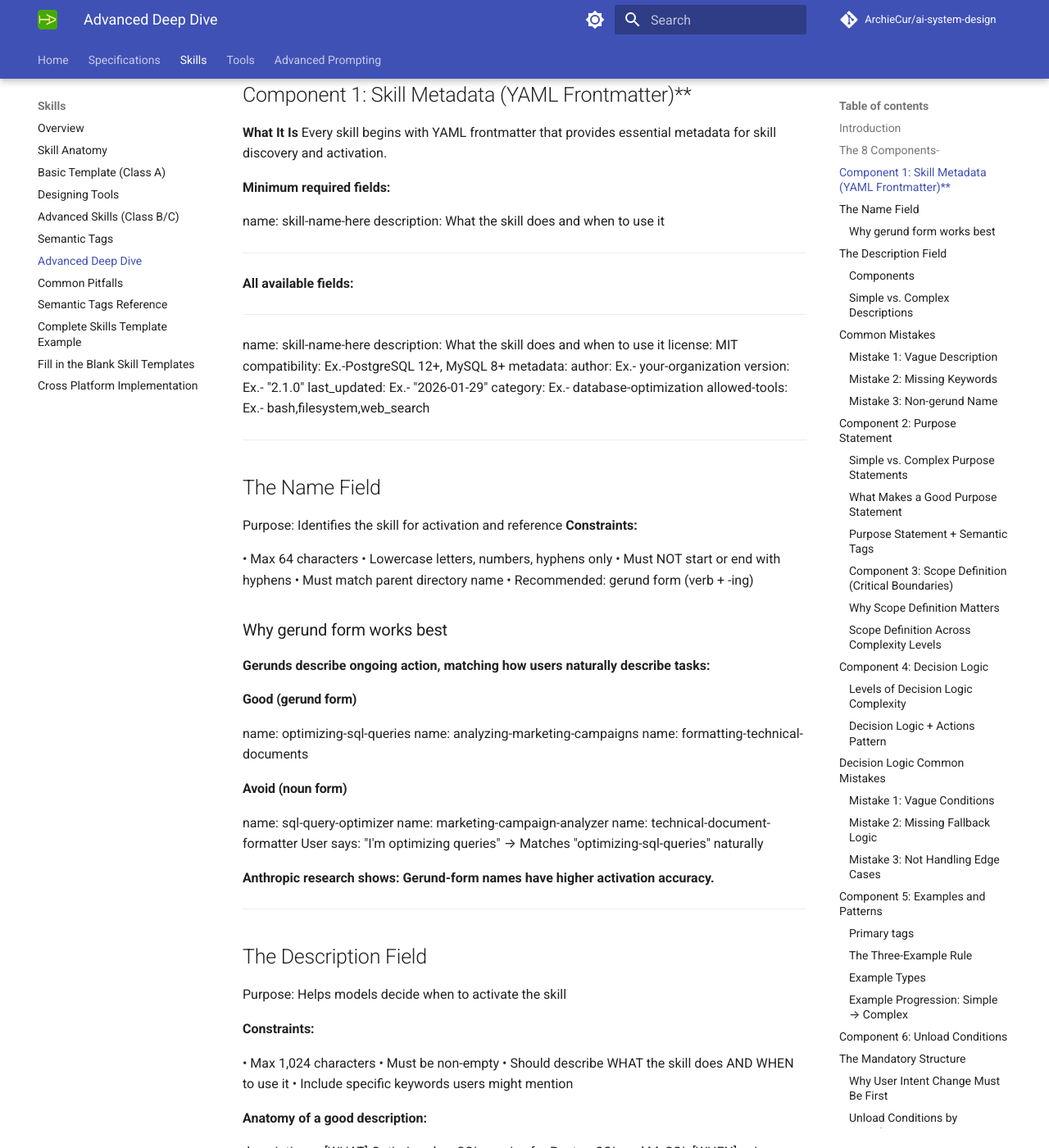
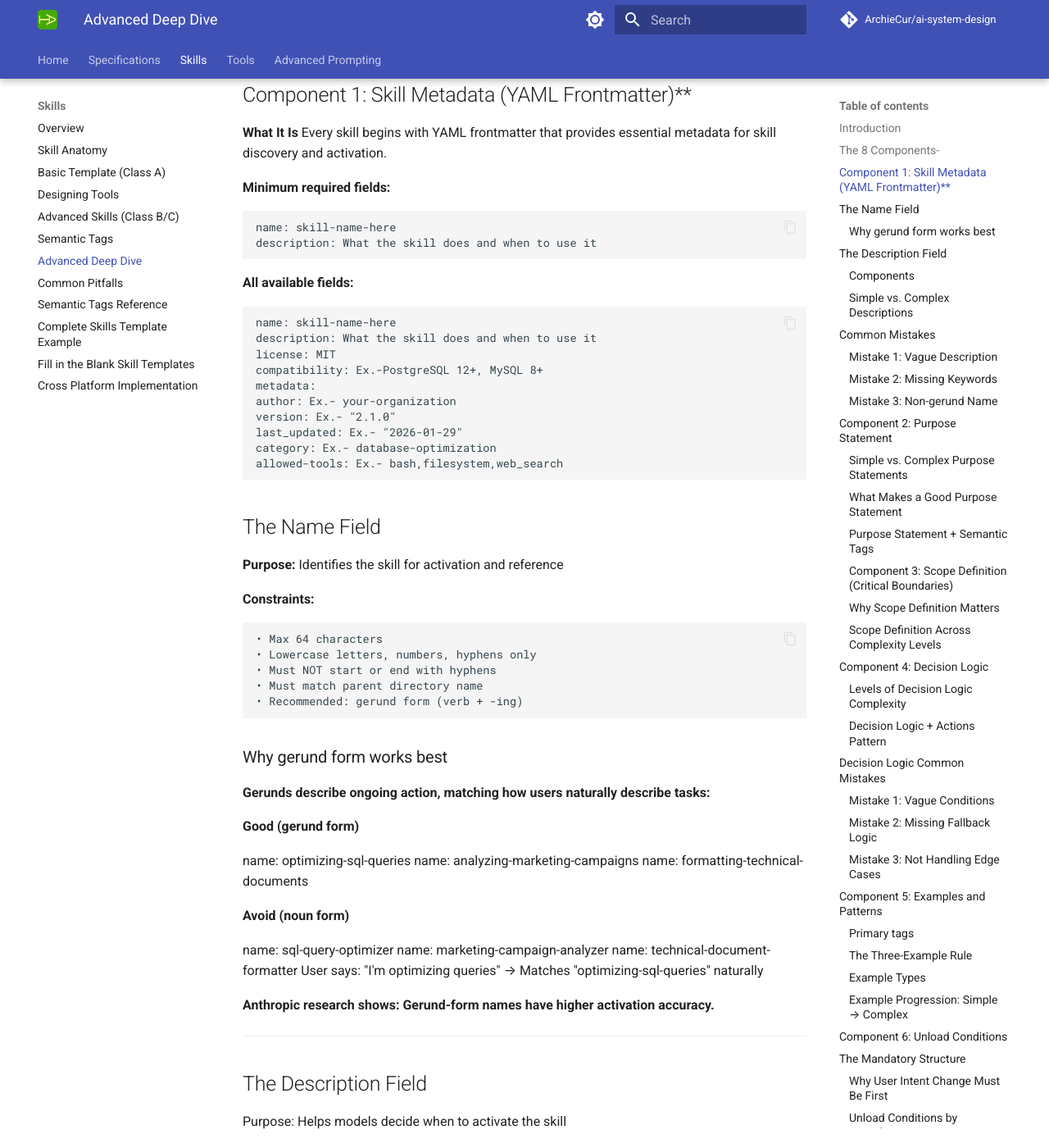
Before and after one commit to ArchieCur/ai-system-design, an MkDocs documentation site: the page built from docs/skills/Skills_1.5_Advanced_Deep_Dive.md, in a window 1280 px wide and 1400 px high, scrolled down 832 px. Shown: the whole window at 82% size. Built offline with MkDocs 1.6.1 and Material for MkDocs 9.7.7, drawn with Linux system fonts in a browser that asks for light colours; comment, search, counter and statistics services are not loaded; some of the changed lines change nothing that is shown.

Commit message:
Update Skills_1.5_Advanced_Deep_Dive.md

````diff
--- a/docs/skills/Skills_1.5_Advanced_Deep_Dive.md
+++ b/docs/skills/Skills_1.5_Advanced_Deep_Dive.md
@@ -27,14 +27,16 @@ Every skill begins with YAML frontmatter that provides essential metadata for sk
 
 **Minimum required fields:**
 
+```text
+
 name: skill-name-here
 description: What the skill does and when to use it
-
----
+```
 
 **All available fields:**
 
----
+```text
+
 name: skill-name-here
 description: What the skill does and when to use it
 license: MIT
@@ -45,31 +47,34 @@ version: Ex.- "2.1.0"
 last_updated: Ex.- "2026-01-29"
 category: Ex.- database-optimization
 allowed-tools: Ex.- bash,filesystem,web_search
-
----
+```
 
 ## The Name Field
 
-Purpose: Identifies the skill for activation and reference
+**Purpose:** Identifies the skill for activation and reference
+
 **Constraints:**
+
+```text
 
 • Max 64 characters
 • Lowercase letters, numbers, hyphens only
 • Must NOT start or end with hyphens
 • Must match parent directory name
 • Recommended: gerund form (verb + -ing)
+```
 
 ### Why gerund form works best
 
 **Gerunds describe ongoing action, matching how users naturally describe tasks:**
 
-#### Good (gerund form)
+**Good (gerund form)**
 
 name: optimizing-sql-queries
 name: analyzing-marketing-campaigns
 name: formatting-technical-documents
 
-#### Avoid (noun form)
+**Avoid (noun form)**
 
 name: sql-query-optimizer
 name: marketing-campaign-analyzer
````
